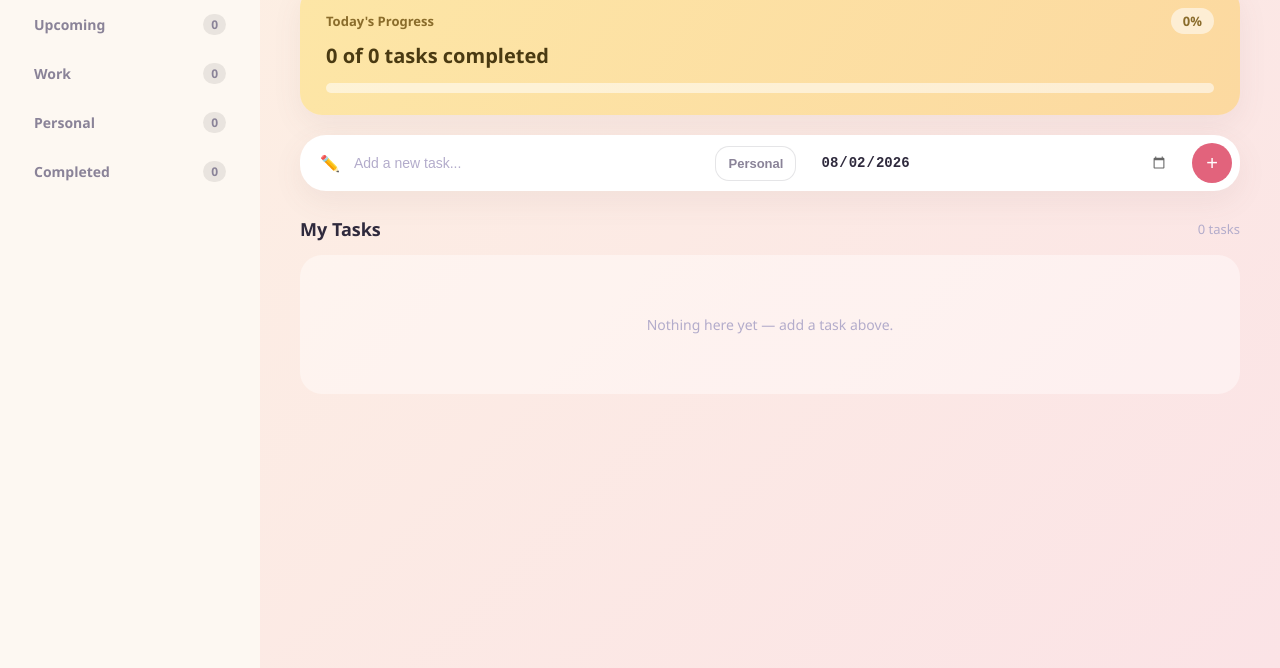
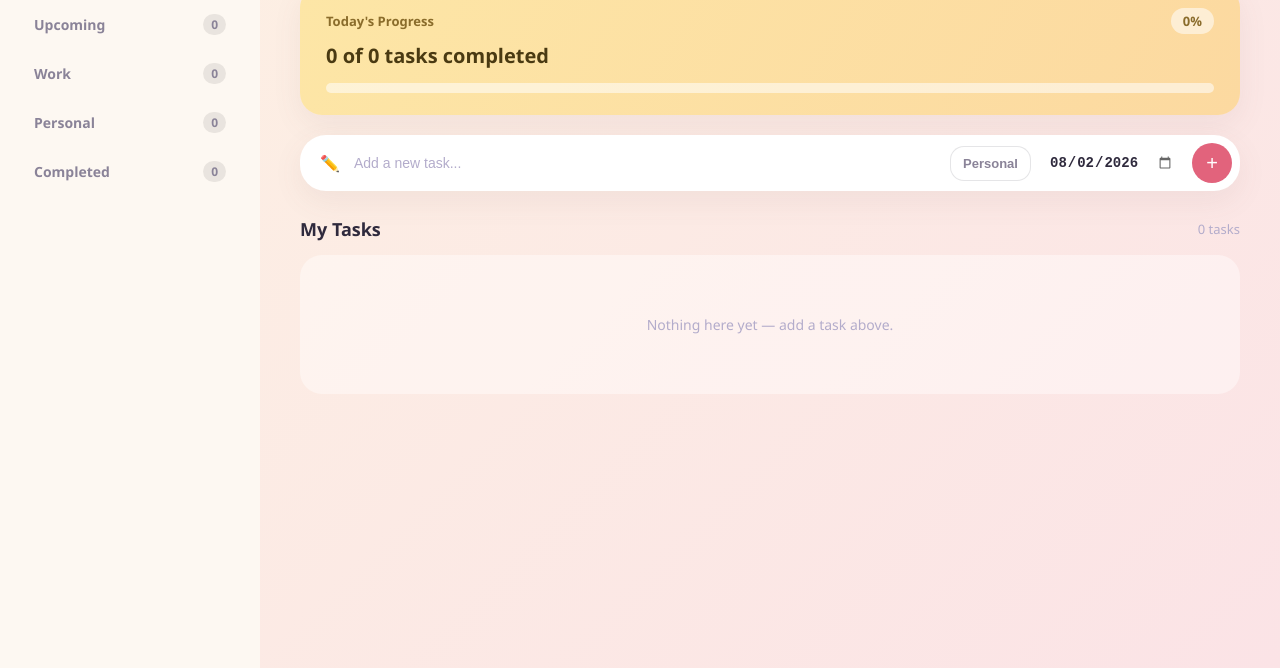
Before and after one commit to IbrahimOfficial-org/ToDoIsm, a plain HTML site: page index.html in a window 1280 px wide. Shown: the part 132-800 px from the top of the page. Drawn offline with Linux system fonts and the light colour scheme.

Commit message:
Move date and category controls closer to add button
Grouped the category dropdown, date picker, and + button into a
tighter cluster with reduced gap for better visual proximity.

Co-Authored-By: Claude <noreply@anthropic.com>

```diff
--- a/index.html
+++ b/index.html
@@ -238,6 +238,12 @@
     color:var(--ink);
   }
   .add-task input::placeholder{ color:var(--ink-faint); }
+  .task-controls{
+    display:flex;
+    align-items:center;
+    gap:6px;
+    flex-shrink:0;
+  }
   .task-select{
     appearance:none;
     -webkit-appearance:none;
@@ -474,6 +480,7 @@
     <div class="add-task">
       <span class="pencil">✏️</span>
       <input type="text" id="new-task-input" placeholder="Add a new task...">
+      <div class="task-controls">
         <select class="task-select" id="task-category" title="Category">
           <option value="Personal">Personal</option>
           <option value="Work">Work</option>
@@ -481,6 +488,7 @@
         </select>
         <input type="date" class="task-select" id="task-date" title="Date">
         <button class="add-btn" id="add-task-btn">+</button>
+      </div>
     </div>
 
     <div class="tasks-head">
```
Lines whose indentation alone changed are shown as unchanged.
